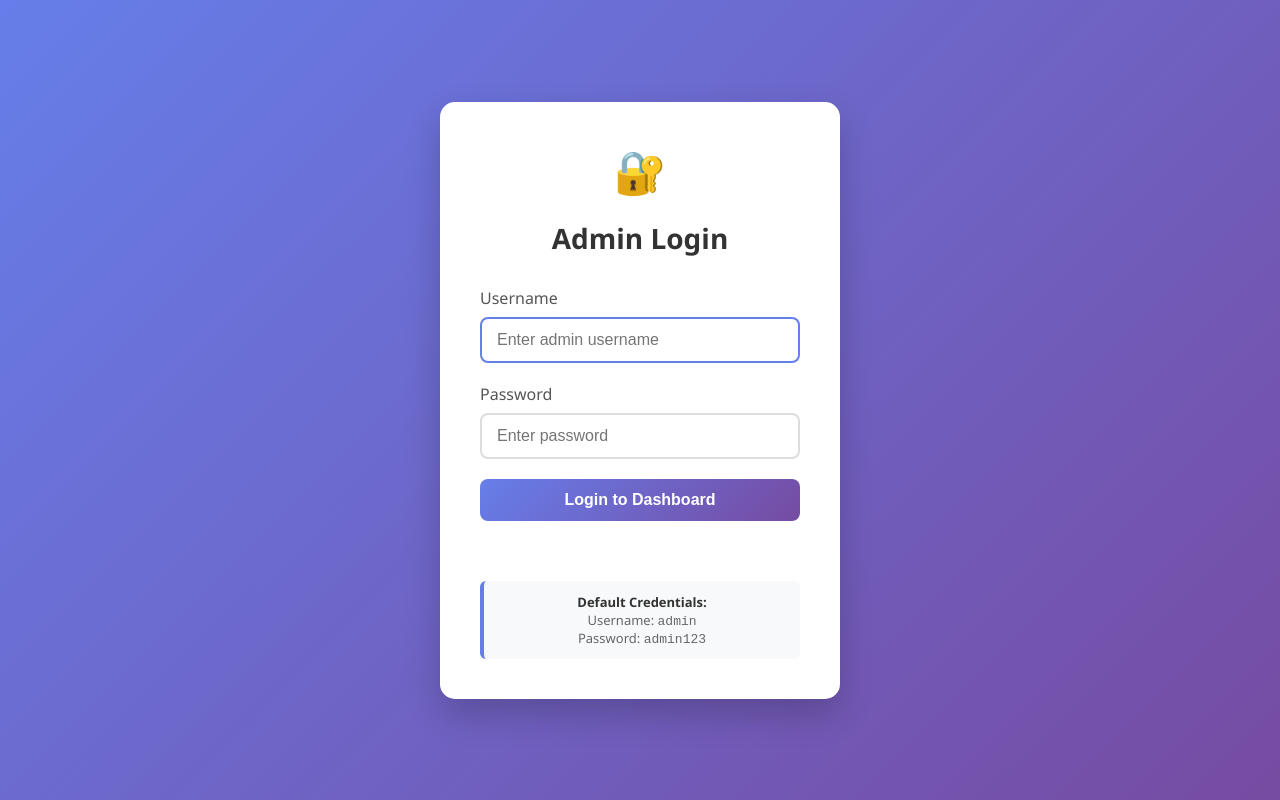
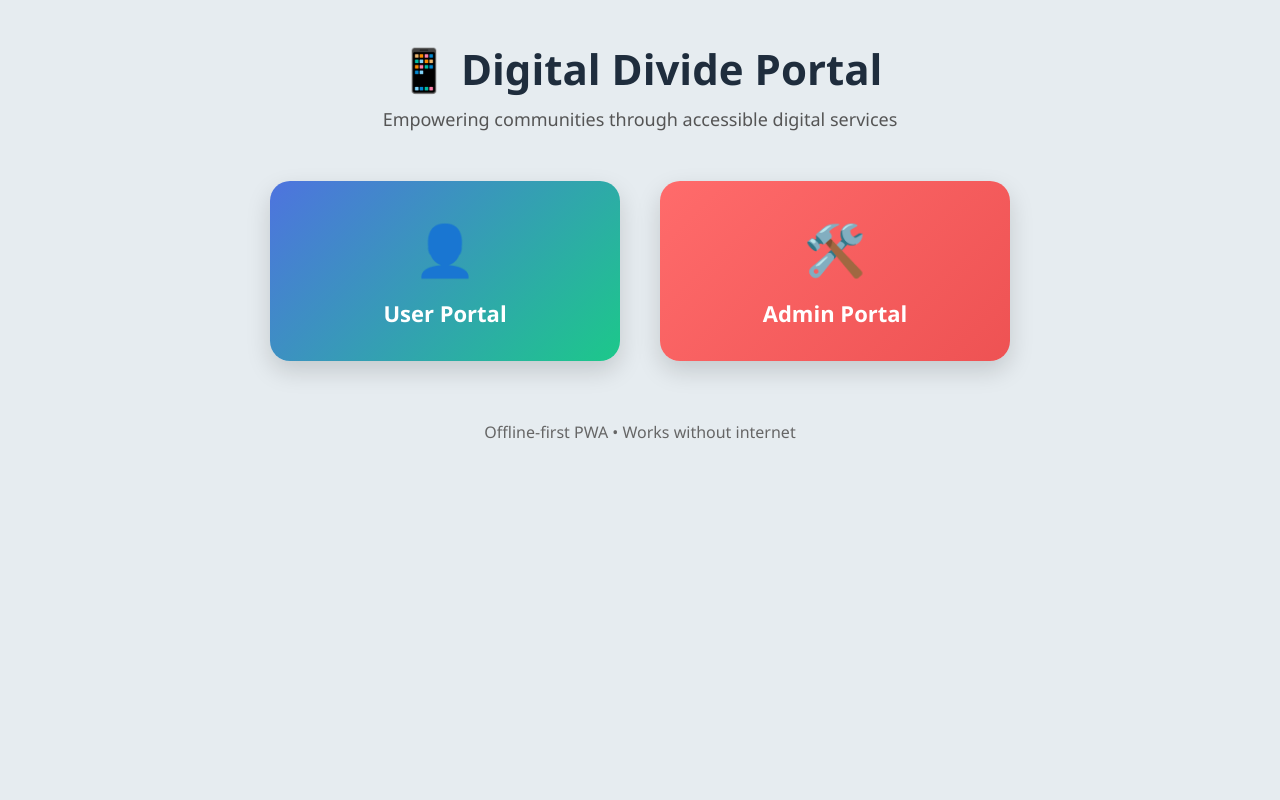
Before and after one commit to divyanshi-adhikari/digital-access-for-all, a website: page index.html in a window 1280 px wide. Drawn offline with Linux system fonts and the light colour scheme.

Commit message:
Renamed file and created main home page with User and Admin buttons

```diff
--- a/index.html
+++ b/index.html
@@ -2,215 +2,124 @@
 <html lang="en">
 <head>
     <meta charset="UTF-8">
+    <title>Digital Divide Portal</title>
     <meta name="viewport" content="width=device-width, initial-scale=1.0">
-    <title>Admin Login</title>
+
     <style>
         * {
             margin: 0;
             padding: 0;
             box-sizing: border-box;
+            font-family: 'Segoe UI', Tahoma, Geneva, Verdana, sans-serif;
         }
 
         body {
-            font-family: 'Segoe UI', Tahoma, Geneva, Verdana, sans-serif;
-            background: linear-gradient(135deg, #667eea 0%, #764ba2 100%);
-            height: 100vh;
+            background: #e6ecf0;
+            text-align: center;
+            padding: 40px 20px;
+        }
+
+        .container {
+            max-width: 1100px;
+            margin: auto;
+        }
+
+        h1 {
+            font-size: 42px;
+            color: #1f2d3d;
+            margin-bottom: 10px;
+        }
+
+        .subtitle {
+            color: #555;
+            margin-bottom: 50px;
+            font-size: 18px;
+        }
+
+        .card-container {
             display: flex;
             justify-content: center;
-            align-items: center;
+            gap: 40px;
+            flex-wrap: wrap;
         }
 
-        .login-container {
-            background: white;
-            padding: 40px;
-            border-radius: 15px;
-            box-shadow: 0 15px 35px rgba(0, 0, 0, 0.2);
-            width: 100%;
-            max-width: 400px;
-            text-align: center;
+        .card {
+            width: 350px;
+            height: 180px;
+            border-radius: 20px;
+            display: flex;
+            flex-direction: column;
+            justify-content: center;
+            align-items: center;
+            cursor: pointer;
+            color: white;
+            font-size: 22px;
+            font-weight: 600;
+            transition: transform 0.3s ease, box-shadow 0.3s ease;
+            box-shadow: 0 10px 25px rgba(0,0,0,0.15);
         }
 
-        h2 {
-            color: #333;
-            margin-bottom: 30px;
-            font-size: 28px;
+        .card:hover {
+            transform: translateY(-8px);
+            box-shadow: 0 15px 35px rgba(0,0,0,0.25);
         }
 
-        .logo {
-            font-size: 42px;
-            color: #667eea;
-            margin-bottom: 20px;
+        .admin {
+            background: linear-gradient(135deg, #ff6b6b, #ee5253);
         }
 
-        .input-group {
-            margin-bottom: 20px;
-            text-align: left;
+        .user {
+            background: linear-gradient(135deg, #4e73df, #1cc88a);
         }
 
-        label {
-            display: block;
-            margin-bottom: 8px;
-            color: #555;
-            font-weight: 500;
+        .icon {
+            font-size: 50px;
+            margin-bottom: 15px;
         }
 
-        input {
-            width: 100%;
-            padding: 12px 15px;
-            border: 2px solid #ddd;
-            border-radius: 8px;
+        .footer {
+            margin-top: 60px;
+            color: #666;
             font-size: 16px;
-            transition: border-color 0.3s;
-        }
-
-        input:focus {
-            outline: none;
-            border-color: #667eea;
-        }
-
-        button {
-            width: 100%;
-            padding: 12px;
-            background: linear-gradient(135deg, #667eea 0%, #764ba2 100%);
-            color: white;
-            border: none;
-            border-radius: 8px;
-            font-size: 16px;
-            font-weight: 600;
-            cursor: pointer;
-            transition: transform 0.2s;
-        }
-
-        button:hover {
-            transform: translateY(-2px);
-        }
-
-        button:active {
-            transform: translateY(0);
-        }
-
-        .error-message {
-            color: #e74c3c;
-            margin-top: 15px;
-            font-size: 14px;
-            min-height: 20px;
-        }
-
-        .credentials-note {
-            margin-top: 25px;
-            padding: 12px;
-            background: #f8f9fa;
-            border-radius: 6px;
-            font-size: 13px;
-            color: #666;
-            border-left: 4px solid #667eea;
-        }
-
-        .credentials-note strong {
-            color: #333;
-        }
-
-        @media (max-width: 480px) {
-            .login-container {
-                margin: 20px;
-                padding: 30px 20px;
-            }
         }
     </style>
 </head>
 <body>
-    <div class="login-container">
-        <div class="logo">🔐</div>
-        <h2>Admin Login</h2>
 
-        <form id="loginForm">
-            <div class="input-group">
-                <label for="username">Username</label>
-                <input
-                    type="text"
-                    id="username"
-                    placeholder="Enter admin username"
-                    required
-                    autocomplete="username"
-                >
+    <div class="container">
+        <h1>📱 Digital Divide Portal</h1>
+        <div class="subtitle">Empowering communities through accessible digital services</div>
+
+        <div class="card-container">
+
+            <!-- USER CARD -->
+            <div class="card user" onclick="openUser()">
+                <div class="icon">👤</div>
+                User Portal
             </div>
 
-            <div class="input-group">
-                <label for="password">Password</label>
-                <input
-                    type="password"
-                    id="password"
-                    placeholder="Enter password"
-                    required
-                    autocomplete="current-password"
-                >
+            <!-- ADMIN CARD -->
+            <div class="card admin" onclick="openAdmin()">
+                <div class="icon">🛠️</div>
+                Admin Portal
             </div>
 
-            <button type="submit">Login to Dashboard</button>
+        </div>
 
-            <div id="errorMessage" class="error-message"></div>
-        </form>
-
-        <div class="credentials-note">
-            <strong>Default Credentials:</strong><br>
-            Username: <code>admin</code><br>
-            Password: <code>admin123</code>
+        <div class="footer">
+            Offline-first PWA • Works without internet
         </div>
     </div>
 
     <script>
-        document.addEventListener('DOMContentLoaded', function() {
-            const loginForm = document.getElementById('loginForm');
-            const errorMessage = document.getElementById('errorMessage');
+        function openUser() {
+            window.location.href = "home.html";
+        }
 
-            // Clear any existing login data
-            localStorage.removeItem('adminLoggedIn');
+        function openAdmin() {
+            window.location.href = "admin-login.html";
+        }
+    </script>
 
-            loginForm.addEventListener('submit', function(e) {
-                e.preventDefault();
-
-                const username = document.getElementById('username').value.trim();
-                const password = document.getElementById('password').value;
-
-                // Clear previous error
-                errorMessage.textContent = '';
-
-                // Hardcoded credentials (change these for production!)
-                const ADMIN_USERNAME = 'admin';
-                const ADMIN_PASSWORD = 'admin123';
-
-                if (username === ADMIN_USERNAME && password === ADMIN_PASSWORD) {
-                    // Store login state
-                    localStorage.setItem('adminLoggedIn', 'true');
-                    localStorage.setItem('loginTime', new Date().toISOString());
-
-                    // Redirect to dashboard
-                    window.location.href = 'admin.html';
-                } else {
-                    errorMessage.textContent = 'Invalid username or password. Try: admin / admin123';
-
-                    // Shake animation for wrong credentials
-                    loginForm.style.animation = 'shake 0.5s';
-                    setTimeout(() => {
-                        loginForm.style.animation = '';
-                    }, 500);
-                }
-            });
-
-            // Add shake animation
-            const style = document.createElement('style');
-            style.textContent = `
-                @keyframes shake {
-                    0%, 100% { transform: translateX(0); }
-                    10%, 30%, 50%, 70%, 90% { transform: translateX(-5px); }
-                    20%, 40%, 60%, 80% { transform: translateX(5px); }
-                }
-            `;
-            document.head.appendChild(style);
-
-            // Auto-focus on username field
-            document.getElementById('username').focus();
-        });
-    </script>
 </body>
 </html>
```
Also changed, not shown: admin-login.html (added, +216 -0 lines).
